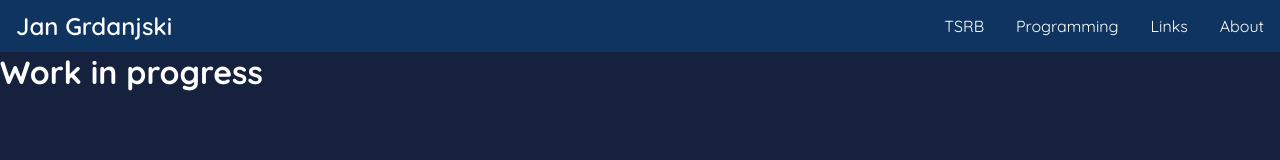
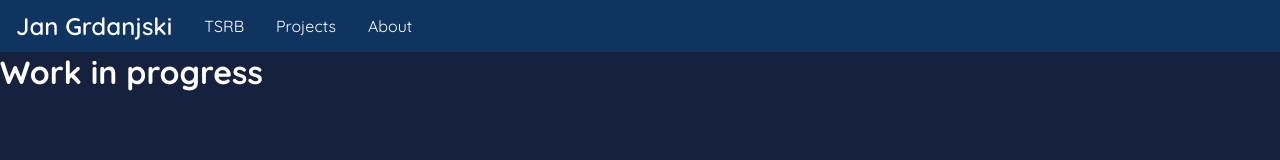
Before and after one commit to jangrd/jangrd.github.io, a plain HTML site: page index.html in a window 1280 px wide. Drawn offline with Linux system fonts and the light colour scheme.

Commit message:
Add files via upload

```diff
--- a/index.html
+++ b/index.html
@@ -26,8 +26,7 @@
         <div class="navbar-links">
             <ul>
                 <li><a href="#">TSRB</a></li>
-                <li><a href="#">Programming</a></li>
-                <li><a href="#">Links</a></li>
+                <li><a href="#">Projects</a></li>
                 <li><a href="#">About</a></li>
             </ul>
         </div>
--- a/style.css
+++ b/style.css
@@ -12,7 +12,7 @@ body {
 .navbar {
     display: flex;
     position: relative;
-    justify-content: space-between;
+    justify-content: left;
     align-items: center;
     background-color: #0F3460;
     color: #ffffff;
```
